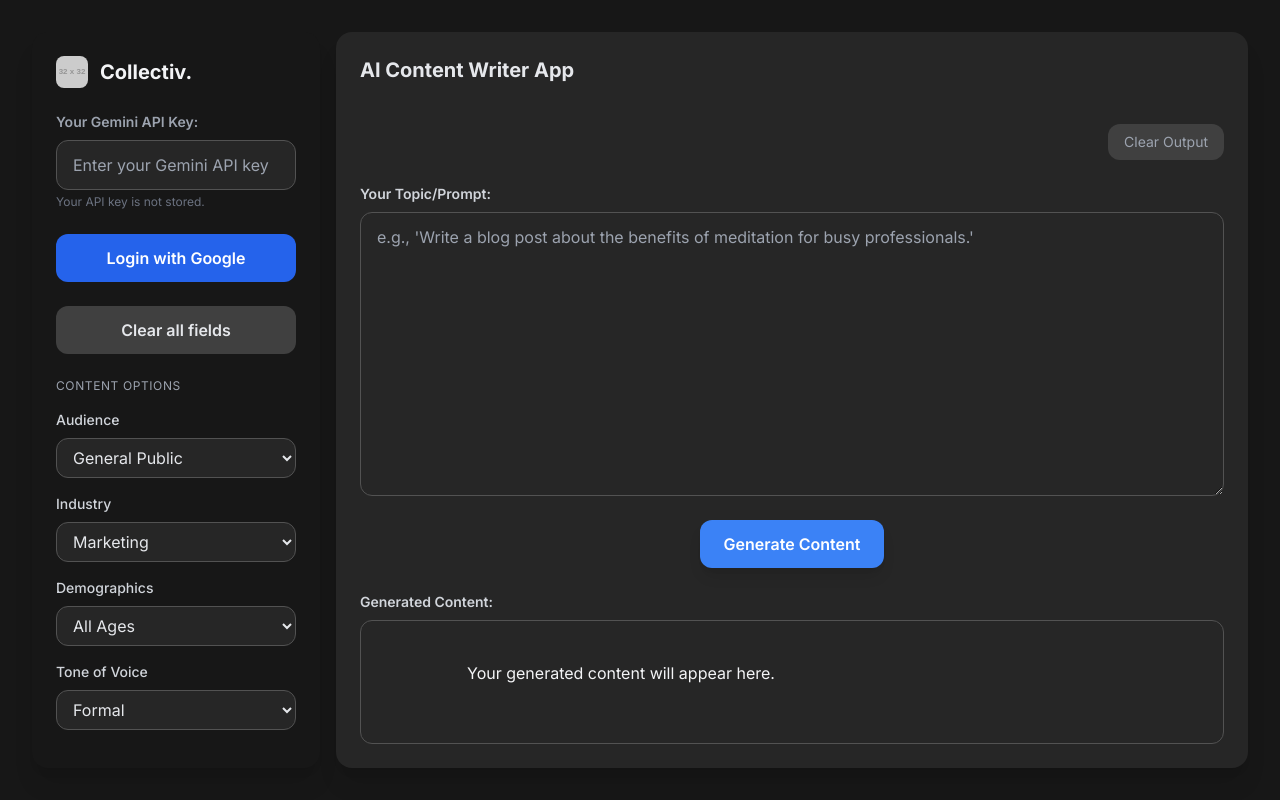
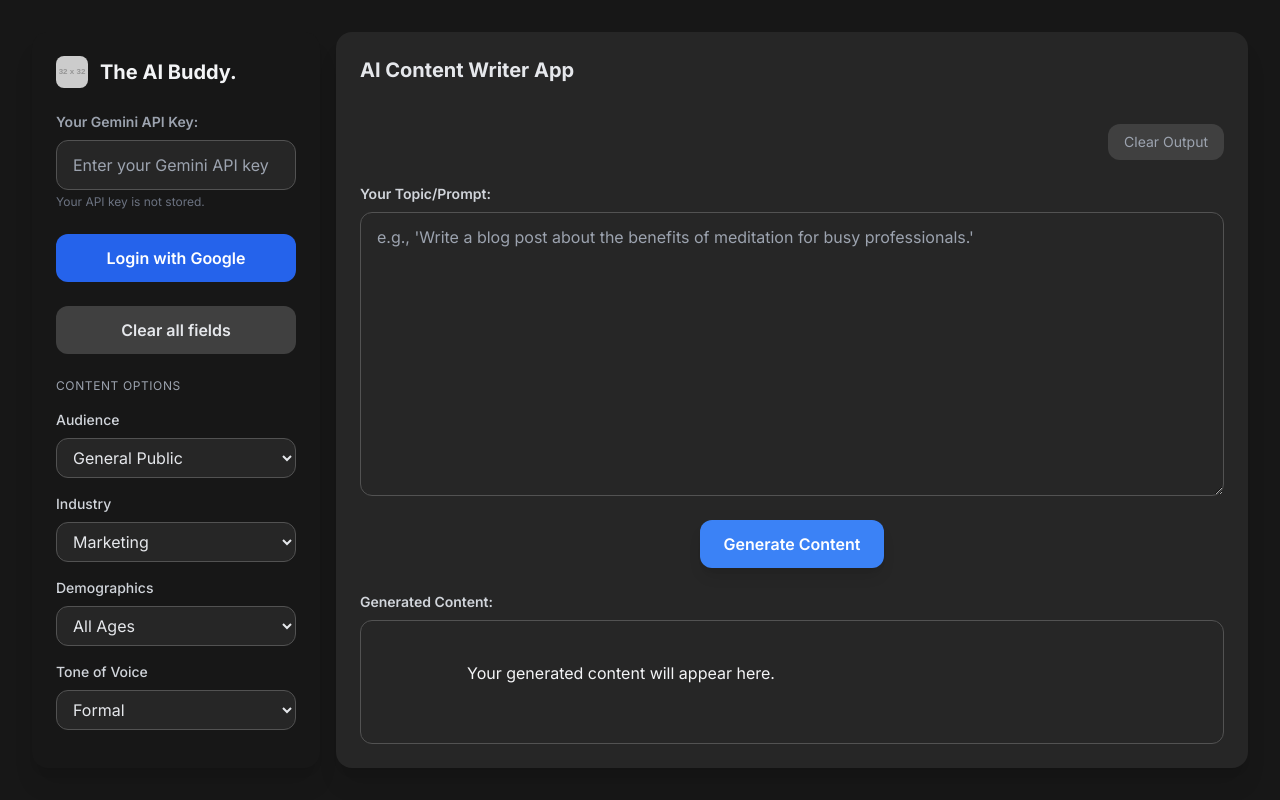
Before and after one commit to Kan216/contentwriterwithbend, a website: page index.html in a window 1280 px wide. Drawn offline with nearby package versions, Linux system fonts and the light colour scheme; no server answers; placeholder pictures from the web are drawn by us.

Commit message:
Update index.html

```diff
--- a/index.html
+++ b/index.html
@@ -73,7 +73,7 @@
             <!-- Logo/Title -->
             <div class="flex items-center mb-6">
                 <img src="https://placehold.co/32x32/171717/white?text=C" alt="Logo" class="rounded-lg mr-3">
-                <h2 class="text-xl font-bold">Collectiv.</h2>
+                <h2 class="text-xl font-bold">The AI Buddy.</h2>
             </div>
 
             <!-- API Key Input -->
```
